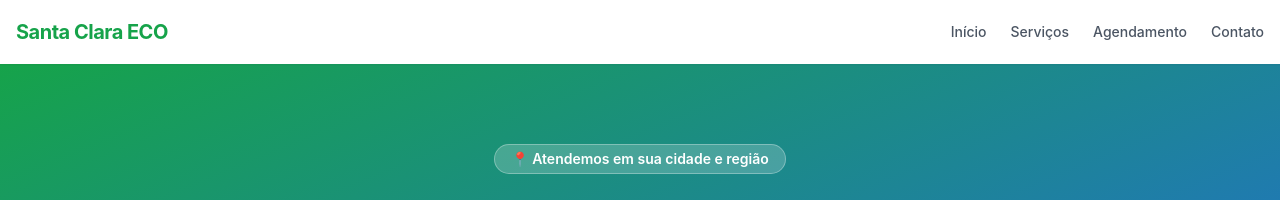
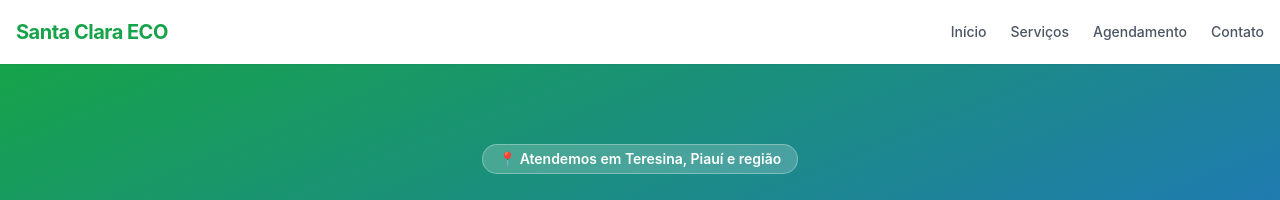
Before and after one commit to JoaoRicardoBrito/Limpa_fossa, a React (Vite) app in the folder Site_Limpa_Fossa/: page / in a window 1280 px wide. Shown: the top 200 px of the page. Built offline with nearby package versions, Linux system fonts and the light colour scheme.

Commit message:
feat: atualizar dados de contato reais (WhatsApp, Instagram, Localização)
- Número WhatsApp: 86999006920 (Teresina, PI)
- Instagram: link oficial @santaclaraeco
- Localização: Teresina, Piauí e região no Hero e Footer

Co-Authored-By: Claude Sonnet 4.6 <noreply@anthropic.com>

```diff
--- a/Site_Limpa_Fossa/src/components/sections/Footer.tsx
+++ b/Site_Limpa_Fossa/src/components/sections/Footer.tsx
@@ -23,7 +23,7 @@ export function Footer() {
             <ul className="space-y-3 text-gray-400 text-sm">
               <li className="flex items-center gap-2">
                 <Phone size={16} className="text-brand-green shrink-0" />
-                <span>(XX) XXXX-XXXX</span>
+                <span>(86) 99900-6920</span>
               </li>
               <li className="flex items-center gap-2">
                 <MessageCircle size={16} className="text-brand-green shrink-0" />
@@ -33,12 +33,12 @@ export function Footer() {
                   rel="noopener noreferrer"
                   className="hover:text-brand-green transition-colors"
                 >
-                  (XX) XXXXX-XXXX
+                  (86) 99900-6920
                 </a>
               </li>
               <li className="flex items-center gap-2">
                 <MapPin size={16} className="text-brand-green shrink-0" />
-                <span>Atendemos em [Cidade] e região</span>
+                <span>Teresina, Piauí e região</span>
               </li>
             </ul>
           </div>
--- a/Site_Limpa_Fossa/src/components/sections/HeroSection.tsx
+++ b/Site_Limpa_Fossa/src/components/sections/HeroSection.tsx
@@ -12,7 +12,7 @@ export function HeroSection() {
       <div className="max-w-4xl mx-auto text-center text-white">
         {/* Service area badge */}
         <Badge className="mb-6 bg-white/20 text-white border-white/30 hover:bg-white/30 text-sm px-4 py-1">
-          📍 Atendemos em sua cidade e região
+          📍 Atendemos em Teresina, Piauí e região
         </Badge>
 
         {/* Main headline */}
--- a/Site_Limpa_Fossa/src/components/sections/SocialSection.tsx
+++ b/Site_Limpa_Fossa/src/components/sections/SocialSection.tsx
@@ -40,7 +40,7 @@ export function SocialSection() {
 
             {/* Instagram CTA */}
             <motion.a
-              href="https://instagram.com/santaclaraeco"
+              href="https://www.instagram.com/santaclaraeco?utm_source=ig_web_button_share_sheet&igsh=ZDNlZDc0MzIxNw=="
               target="_blank"
               rel="noopener noreferrer"
               whileHover={{ scale: 1.04 }}
--- a/Site_Limpa_Fossa/src/lib/constants.ts
+++ b/Site_Limpa_Fossa/src/lib/constants.ts
@@ -1,5 +1,5 @@
 /** WhatsApp number in international format (no + or spaces) */
-export const WA_NUMBER = '5511999999999'
+export const WA_NUMBER = '5586999006920'
 
 export const WA_MESSAGE_DEFAULT =
   'Olá! Gostaria de agendar um serviço de limpeza de fossa.'
```
